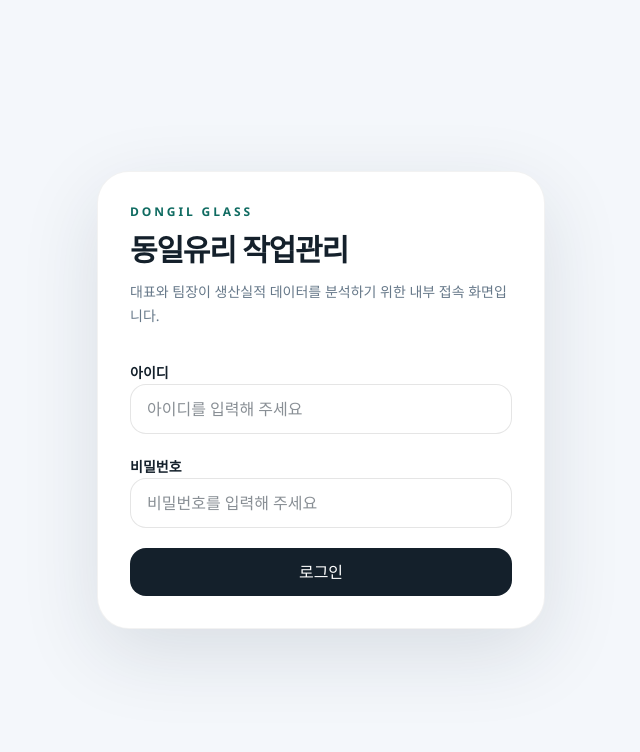
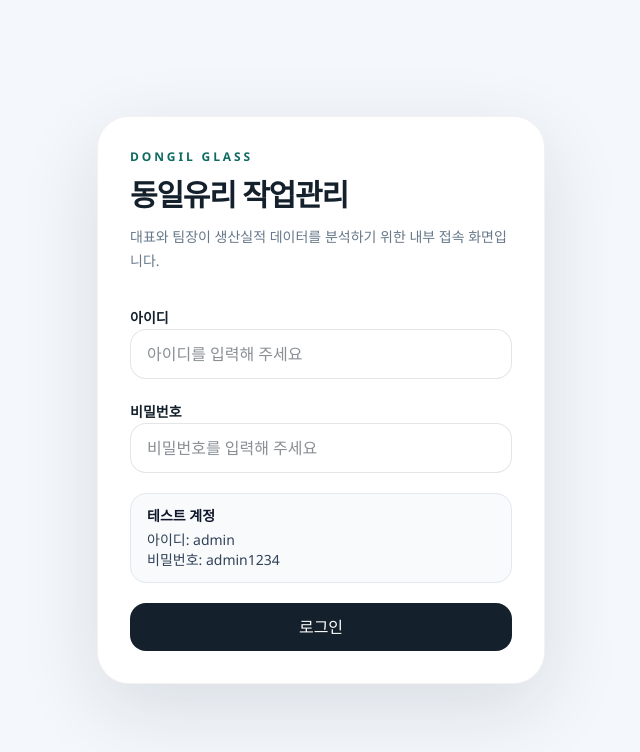
Before and after one commit to qkrtjdwo1231/dongil, a Next.js app: page / in a window 1280 px wide. Shown: the top 752 px of the page, without its empty margins (319-959 px from the left). Built offline with nearby package versions, Linux system fonts and the light colour scheme; no server answers.

Commit message:
Show login credentials on login screen

```diff
--- a/components/LoginScreen.tsx
+++ b/components/LoginScreen.tsx
@@ -76,6 +76,12 @@ export function LoginScreen() {
             />
           </label>
 
+          <div className="rounded-2xl border border-slate-200 bg-slate-50 px-4 py-3 text-sm text-slate-700">
+            <p className="font-semibold text-slate-900">테스트 계정</p>
+            <p className="mt-1">아이디: admin</p>
+            <p>비밀번호: admin1234</p>
+          </div>
+
           {error ? (
             <div className="rounded-2xl border border-rose-200 bg-rose-50 px-4 py-3 text-sm text-rose-900">
               {error}
```
